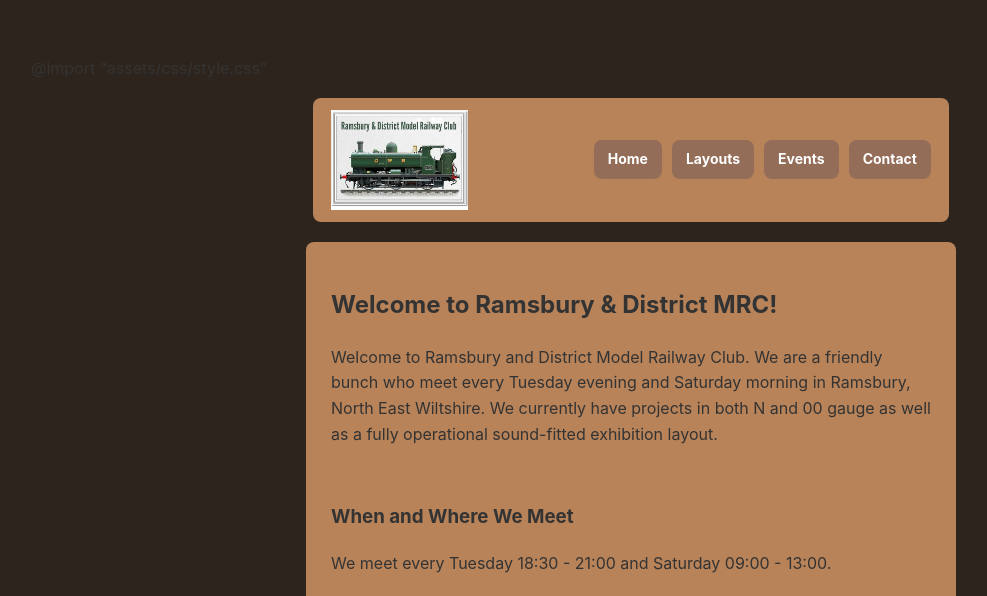
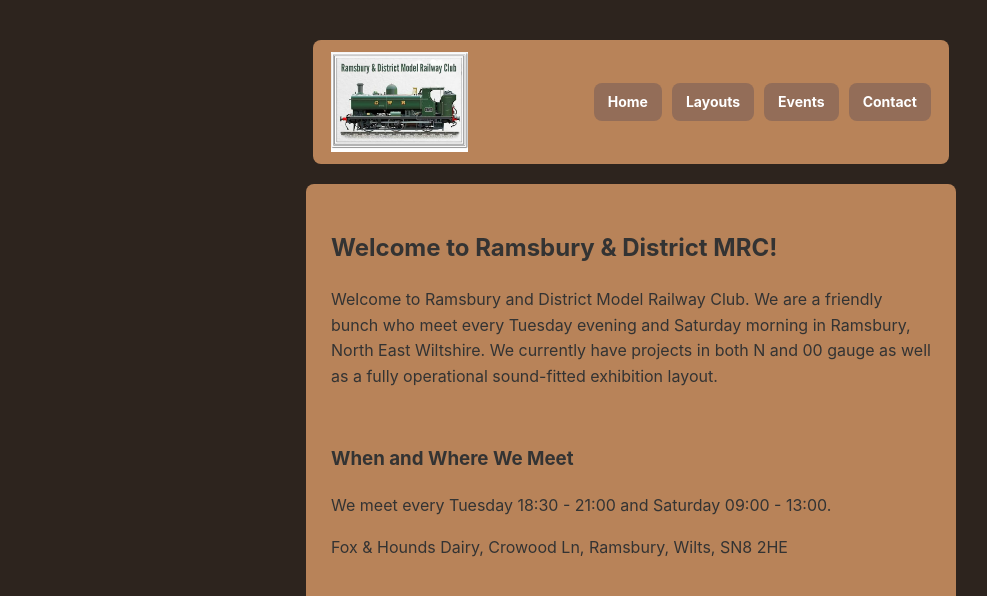
Before and after one commit to Henspenst/rdmrc-website, a Jekyll site: the page built from index.md, in a window 1280 px wide. Shown: the top 596 px of the page, without its empty margins (9-996 px from the left). Built offline with Jekyll 4.4.1, drawn with Linux system fonts in a browser that asks for light colours; grey boxes are pictures that could not be loaded.

Commit message:
Tried to fix the stylesheet

```diff
--- a/index.md
+++ b/index.md
@@ -3,7 +3,7 @@
 layout: default
 ---
 
-@import "assets/css/style.css"
+<link rel="stylesheet" href="assets/css/style.css">
 
 <!-- Navigation & Header Bar -->
 <div class="mrc-header">
```
